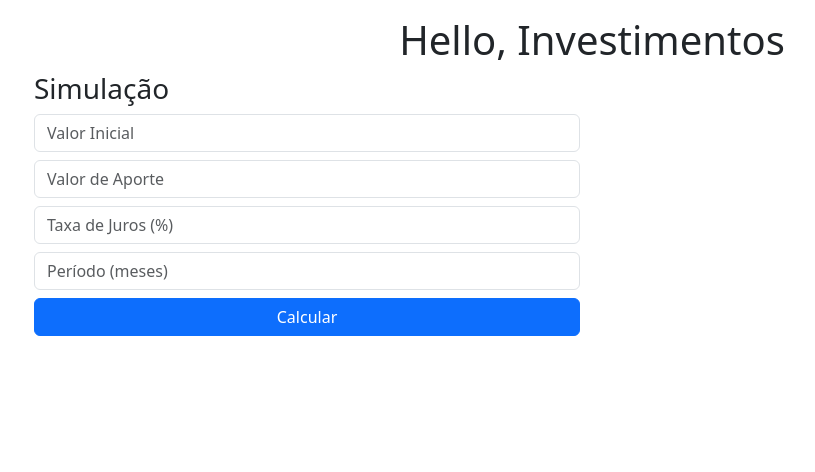
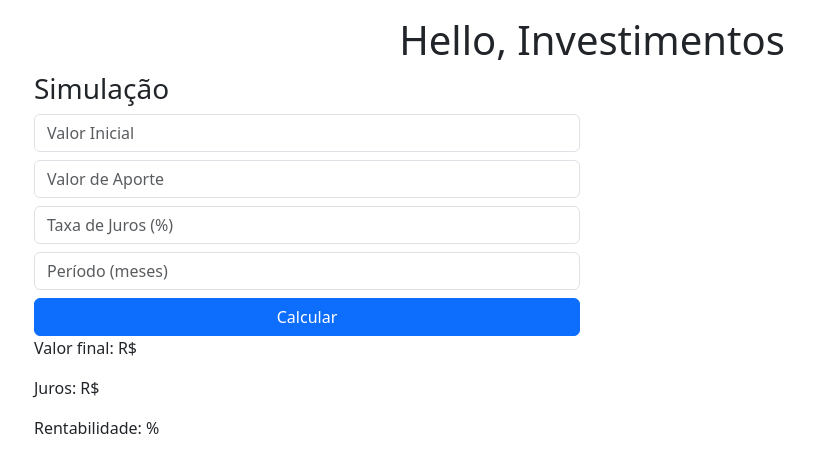
Before and after one commit to yasminfeliciano/P1-PPDM, a React (Create React App) app in the folder simulador-investimentos/: page / in a window 1280 px wide. Shown: the top 472 px of the page, without its empty margins (48-863 px from the left). Built offline with nearby package versions, Linux system fonts and the light colour scheme.

Commit message:
feat(p1): calculo de investimentos + adicao de comentarios para evitar confusao

```diff
--- a/simulador-investimentos/src/App.jsx
+++ b/simulador-investimentos/src/App.jsx
@@ -2,19 +2,52 @@ import React,{useState} from "react";
 import CapturaDados from "./CapturaDados";
 
 const App = () => {
-    const [dados, setDados] = useState(null);
+    //guarda o resultado final da simulação
+    const [resultado, setResultado] = useState(0);
 
+    //função para receber os dados do formulário
+    const calcular = (dados) => {
+        const{ inicial, aporte, taxa, periodo} = dados;
+
+        let montante = inicial;
+
+        //cálculo dos juros mês a mês
+        for(let i=0; i<periodo;i++){
+            montante = montante*(1+(taxa/100)) +aporte;
+        }
+
+        //cálculo da simulação do investimento
+        const totalInvestido = inicial+aporte*periodo;
+        const juros = montante-totalInvestido;
+        const rentabilidade = (juros/totalInvestido)*100;
+
+        //atualiza o resultado final
+        setResultado({
+            montante,
+            juros,
+            rentabilidade,
+            aportes: periodo
+        });
+    };
+
+    //passa a função calcular via props
+    //mostra o resultado final
     return(
         <div className="container">
             <h1 className="text-center mt-3">Hello, Investimentos</h1>
 
             <div className="row">
                 <div className="col-md-6">
-                    <CapturaDados setDados={setDados}/>
+                    <CapturaDados onCalcular={calcular}/>
+                </div>
+                <div>
+                    <p>Valor final: R$ {resultado.montante}</p>
+                    <p>Juros: R$ {resultado.juros}</p>
+                    <p>Rentabilidade: {resultado.rentabilidade}%</p>
                 </div>
             </div>
         </div>
     );
-}
+};
 
 export default App
--- a/simulador-investimentos/src/CapturaDados.jsx
+++ b/simulador-investimentos/src/CapturaDados.jsx
@@ -1,12 +1,15 @@
 import React, {useState} from "react";
 
 const CapturaDados = (props) => {
+    //aqui vai armazenar o que o usuário digita
     const [inicial, setInicial] = useState(0);
     const [aporte, setAporte] = useState(0);
     const [taxa, setTaxa] = useState(0);
     const [periodo, setPeriodo] = useState(0);
 
+    //função para enviar os dados para fazer o cálculo
     const enviar = () => {
+        //exibe os dados no console (para verificar se está funcionando)
         console.log({
         inicial,
         aporte,
@@ -14,7 +17,9 @@ const CapturaDados = (props) => {
         periodo
         });
 
-        props.setDados({
+        //agora vou fazer o calculo com os numeros convertidos
+        //essa função veio do App
+        props.onCalcular({
             inicial: Number(inicial),
             aporte: Number(aporte),
             taxa: Number(taxa),
@@ -23,6 +28,7 @@ const CapturaDados = (props) => {
     };
 
     return (
+        //aqui é onde estão os inputs para pegar os valores da simulação
         <div>
             <h3>Simulação</h3>
 
```
